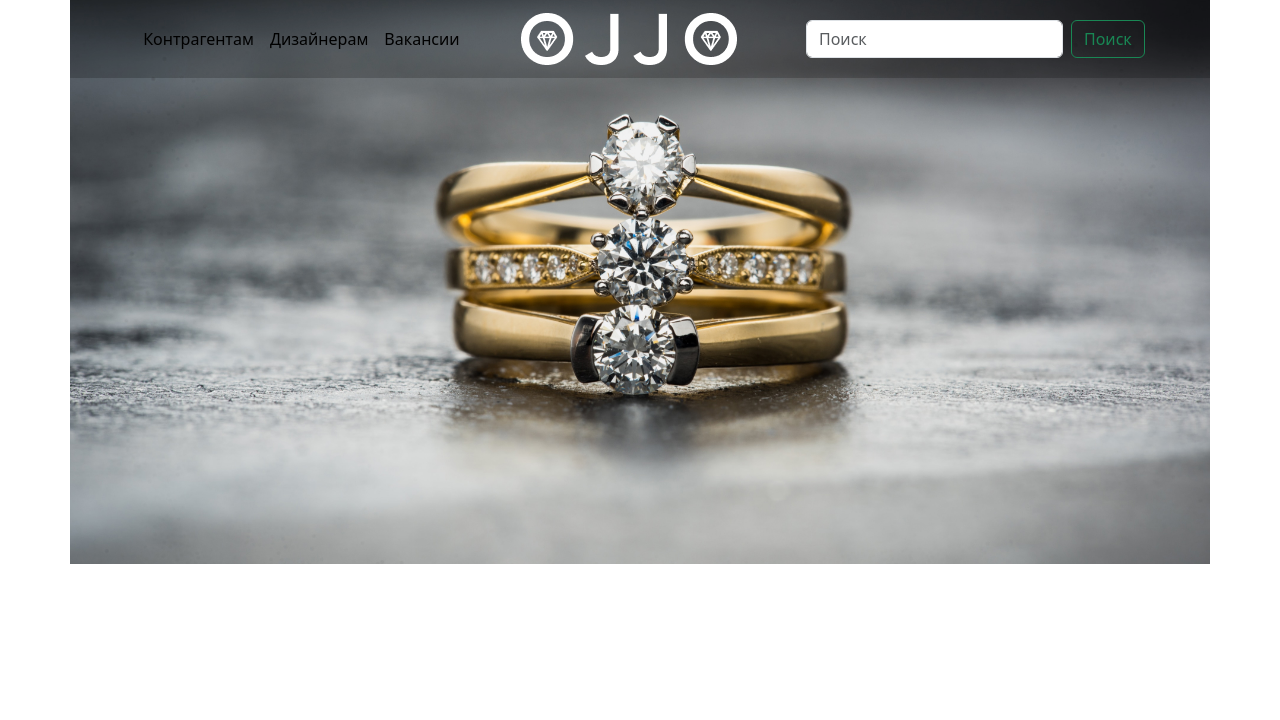
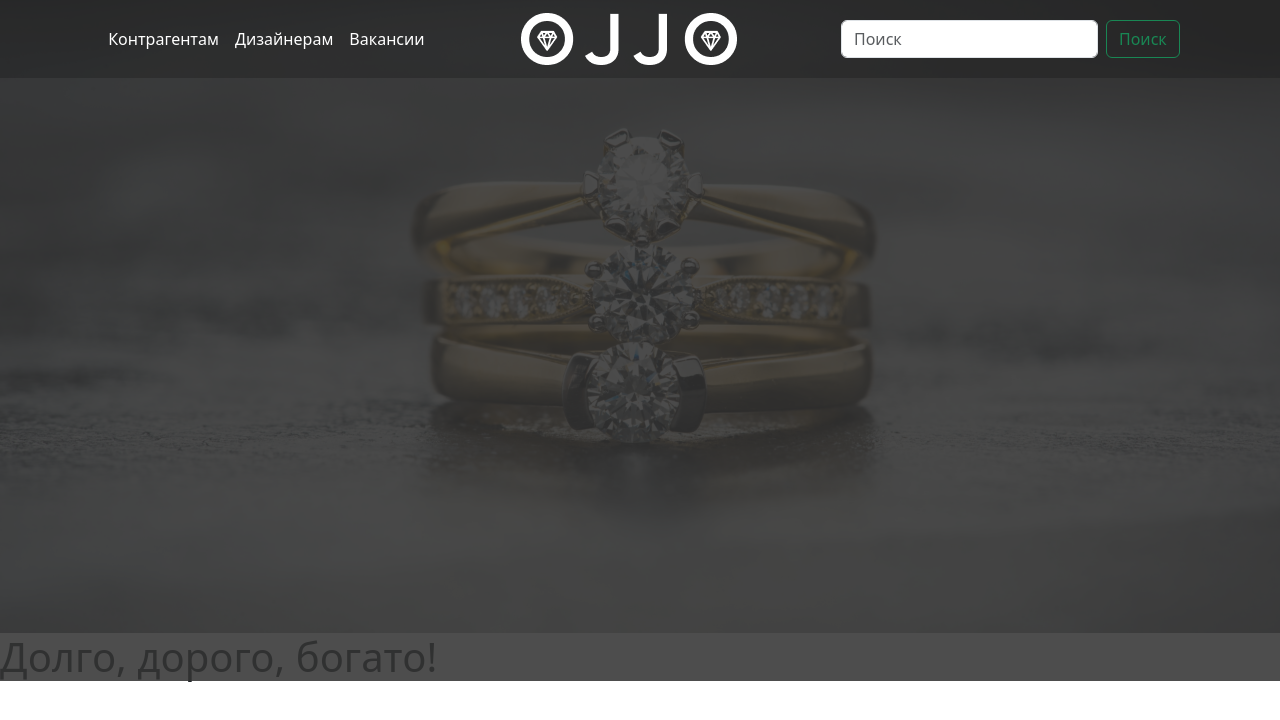
Before and after one commit to George-RB/bootstrap, a plain HTML site: page index.html in a window 1280 px wide. Drawn offline with nearby package versions, Linux system fonts and the light colour scheme.

Commit message:
:feat: new sass files

```diff
--- /dev/null
+++ b/css/__fonts.scss
@@ -0,0 +1,11 @@
+body {
+    font-family: "Questrial", sans-serif;
+    font-weight: 400;
+    font-style: normal;
+
+    font-family: "Noto Serif", serif;
+    font-optical-sizing: auto;
+    font-weight: 400;
+    font-style: normal;
+    font-variation-settings: "wdth"100;
+}
--- /dev/null
+++ b/css/main.scss
@@ -0,0 +1,39 @@
+@import "__fonts";
+
+
+
+.custom-container {
+    max-width: 1920px;
+    margin-right: auto;
+    margin-left: auto;
+}
+
+header {
+    position: relative;
+
+    &::before {
+        content: '';
+        position: absolute;
+        top: 0;
+        left: 0;
+        width: 100%;
+        height: 100%;
+        background-color: #333;
+        opacity: 0.87;
+        /* Прозрачность 87% */
+    }
+
+    nav {
+        position: absolute !important;
+        top: 0;
+        left: 0;
+        right: 0;
+        background-color: rgba(0, 0, 0, 0.2);
+        padding: 10px;
+
+        a.nav-link {
+            color: white;
+        }
+
+    }
+}
--- a/index.html
+++ b/index.html
@@ -2,12 +2,13 @@
 <html lang="en">
 
 <head>
-    <title>Title</title>
+    <title>Ювелирная мастерская</title>
     <!-- Required meta tags -->
     <meta charset="utf-8">
     <meta name="viewport" content="width=device-width, initial-scale=1, shrink-to-fit=no">
 
     <link rel="stylesheet" href="./css/main.css">
+    <link rel="icon" href="https://cdn-icons-png.freepik.com/512/10347/10347873.png">
 
     <!-- Bootstrap CSS v5.2.1 -->
     <link href="https://cdn.jsdelivr.net/npm/bootstrap@5.3.2/dist/css/bootstrap.min.css" rel="stylesheet"
@@ -25,10 +26,11 @@
 </head>
 
 <body>
-    <div class="container-xl custom-container p-0">
+    <div class="container-fluid custom-container p-0">
 
         <header>
             <img src="./img/background/header_bg.jpg" class="img-fluid" alt="background">
+            <h1>Долго, дорого, богато!</h1>
 
             <nav class="navbar navbar-expand-lg navbar-light bg-none">
                 <div class="container-fluid">
@@ -41,13 +43,13 @@
                     <div class="collapse navbar-collapse justify-content-evenly" id="navbarSupportedContent">
                         <ul class="navbar-nav mb-2 mb-lg-0">
                             <li class="nav-item">
-                                <a class="nav-link active" aria-current="page" href="#">Контрагентам</a>
+                                <a class="nav-link" aria-current="page" href="#">Контрагентам</a>
                             </li>
                             <li class="nav-item">
-                                <a class="nav-link active" aria-current="page" href="#">Дизайнерам</a>
+                                <a class="nav-link" aria-current="page" href="#">Дизайнерам</a>
                             </li>
                             <li class="nav-item">
-                                <a class="nav-link active" aria-current="page" href="#">Вакансии</a>
+                                <a class="nav-link" aria-current="page" href="#">Вакансии</a>
                             </li>
                         </ul>
                         <a class="navbar-brand" href="#">
@@ -60,6 +62,7 @@
                     </div>
                 </div>
             </nav>
+
 
         </header>
         <main>
```
Also changed, not shown: css/main.css, 1 other file.
